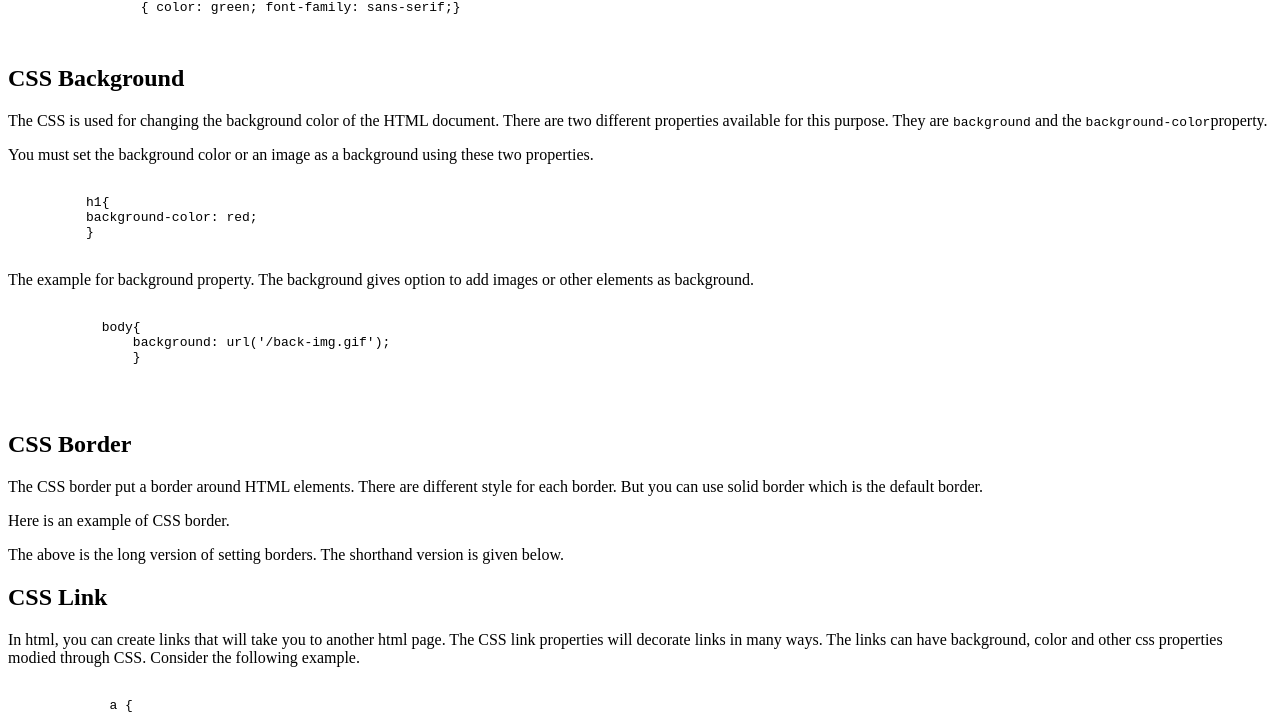
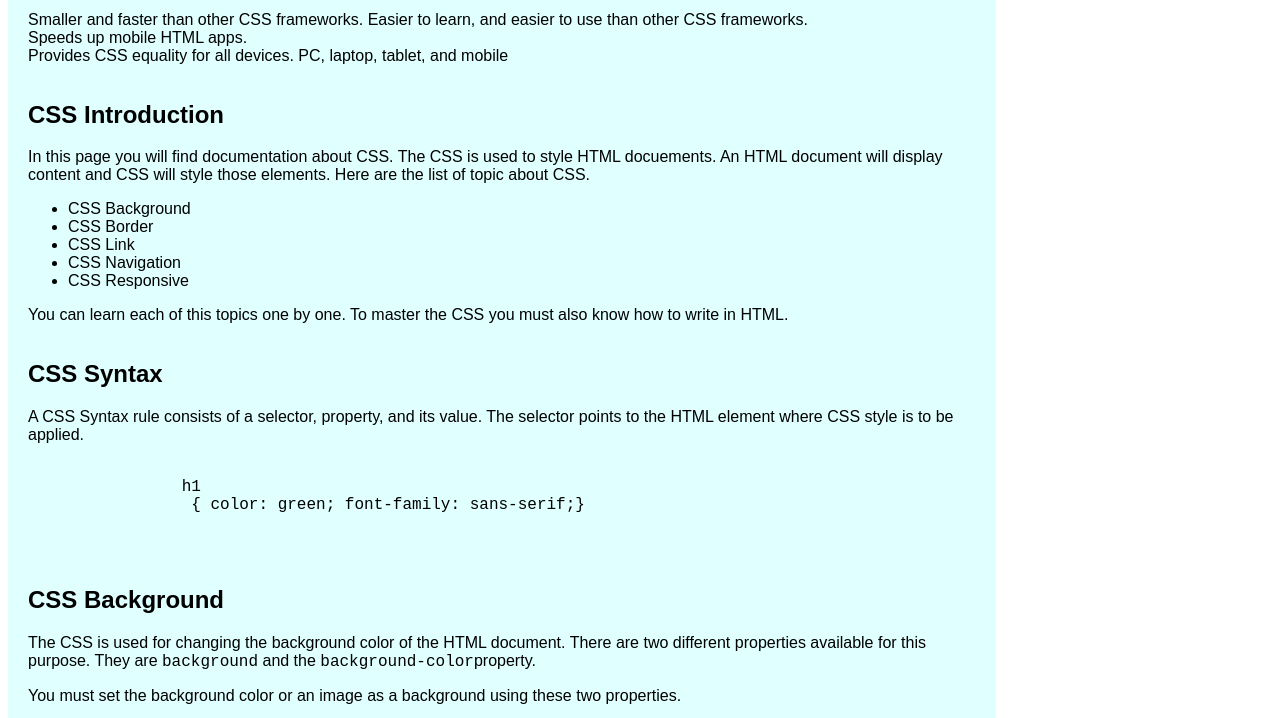
Before and after one commit to Harikrishnank194011101063/task7, a plain HTML site: page index.html in a window 1280 px wide. Shown: the part 705-1423 px from the top of the page. Drawn offline with Linux system fonts and the light colour scheme.

Commit message:
Update index.html

```diff
--- a/index.html
+++ b/index.html
@@ -2,7 +2,7 @@
 <html>
 <head>
   <title>Technical Documentation</title>
-  <link rel="stylesheet" href="task7.css">
+  <link rel="stylesheet" href="style.css">
  </head>
 <body>
 <main id="main-doc">
```
